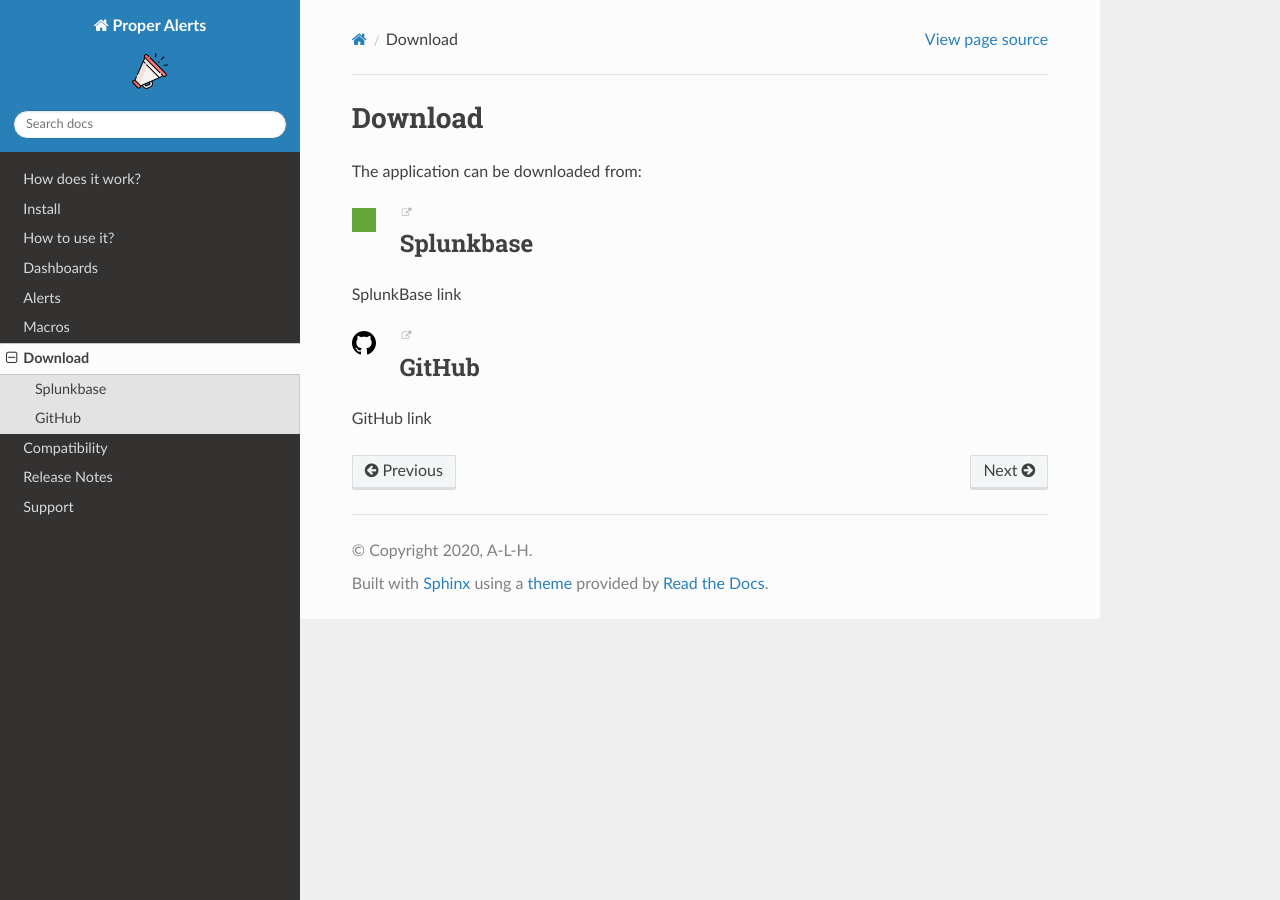
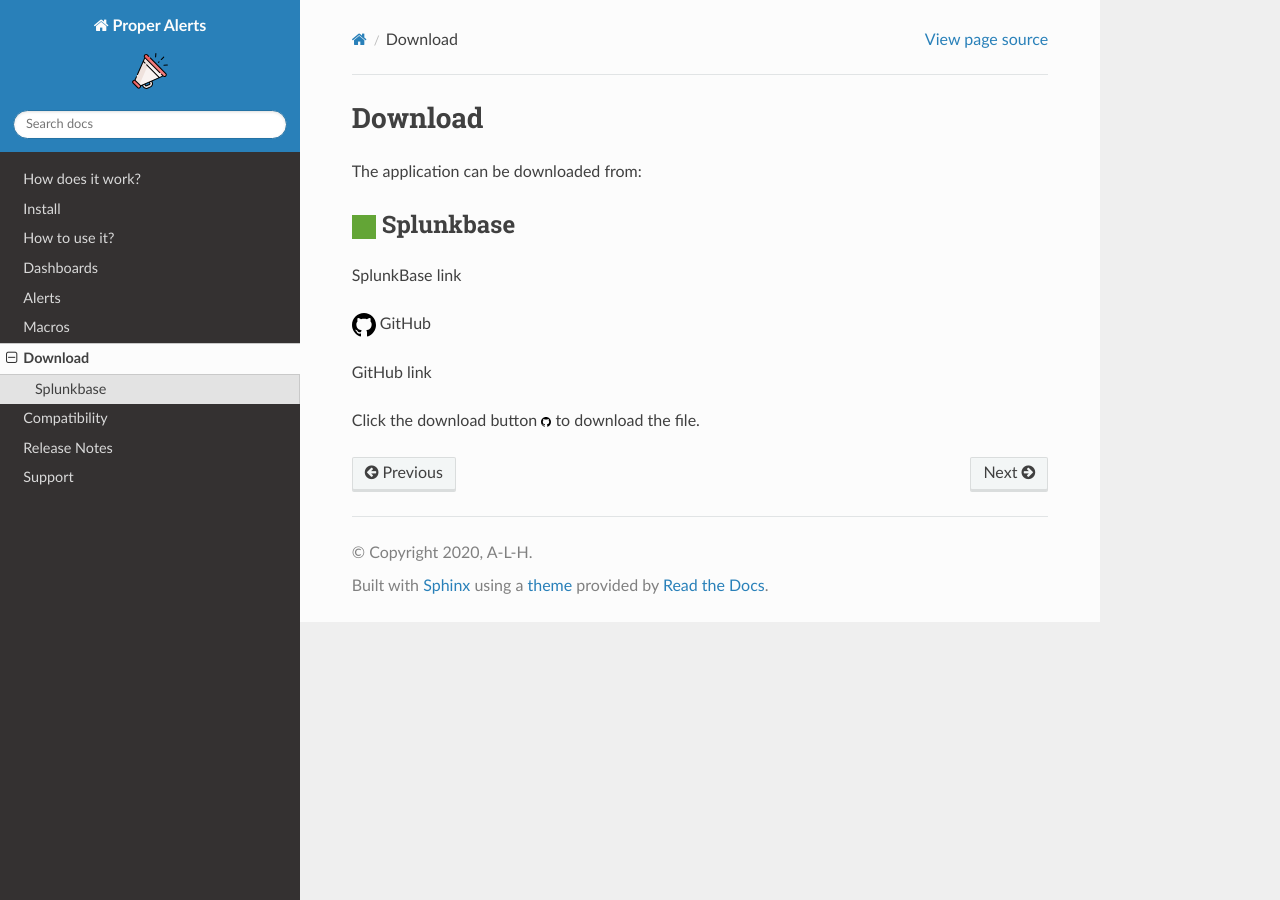
Before and after one commit to a-l-h/splunk-app-proper-alerts, a Sphinx documentation site: the page built from doc/download.rst, in a window 1280 px wide. Built offline with Sphinx 7.4.7 and the Read the Docs theme 2.0.0, drawn with Linux system fonts in a browser that asks for light colours.

Commit message:
Update download.rst

```diff
--- a/doc/download.rst
+++ b/doc/download.rst
@@ -3,20 +3,22 @@
 
 The application can be downloaded from:
 
-.. image:: img/splunk.svg
-   :target: https://www.google.com
-   :align: left
+|splunk| Splunkbase
+###################
 
-Splunkbase
-##########
+
+.. |splunk| image:: img/splunk.svg
 
 SplunkBase link
 
-.. image:: img/github.svg
-   :target: https://www.google.com
-   :align: left
+|github| GitHub
 
-GitHub
-######
+
+.. |github| image:: img/github.svg
 
 GitHub link
+
+Click the download button |download| to download the file.
+
+.. |download| image:: img/github.svg
+              :width: 10 px
```
